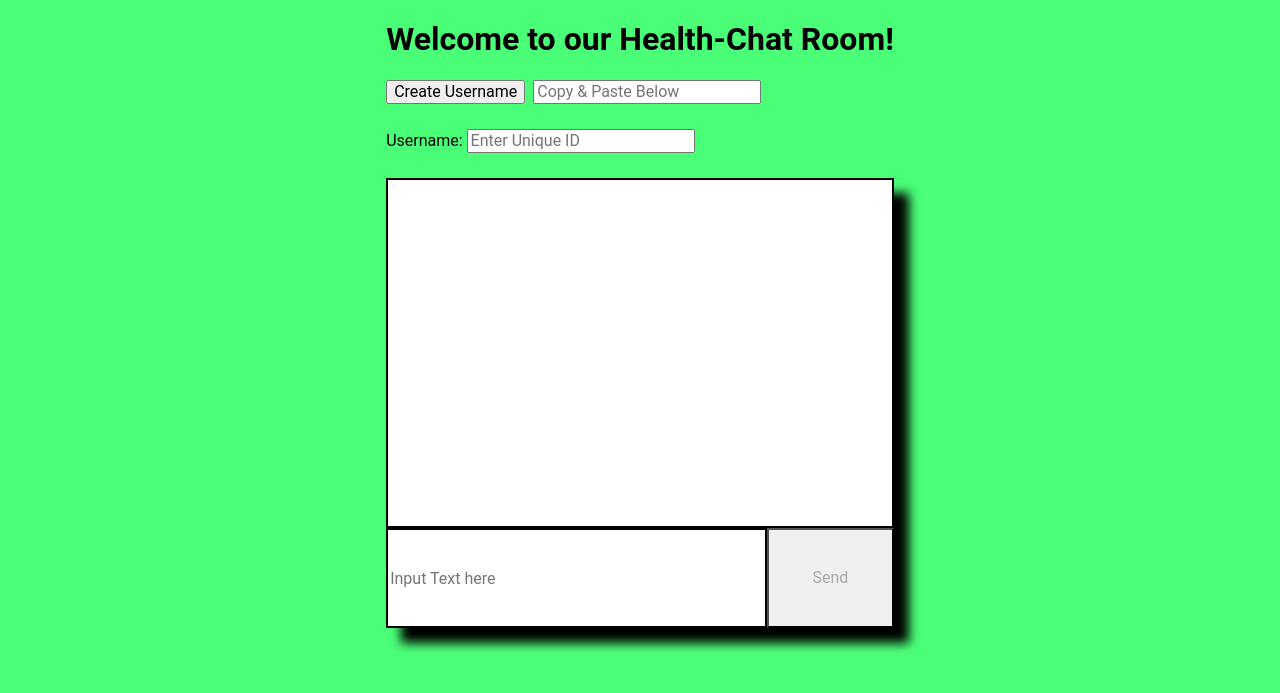
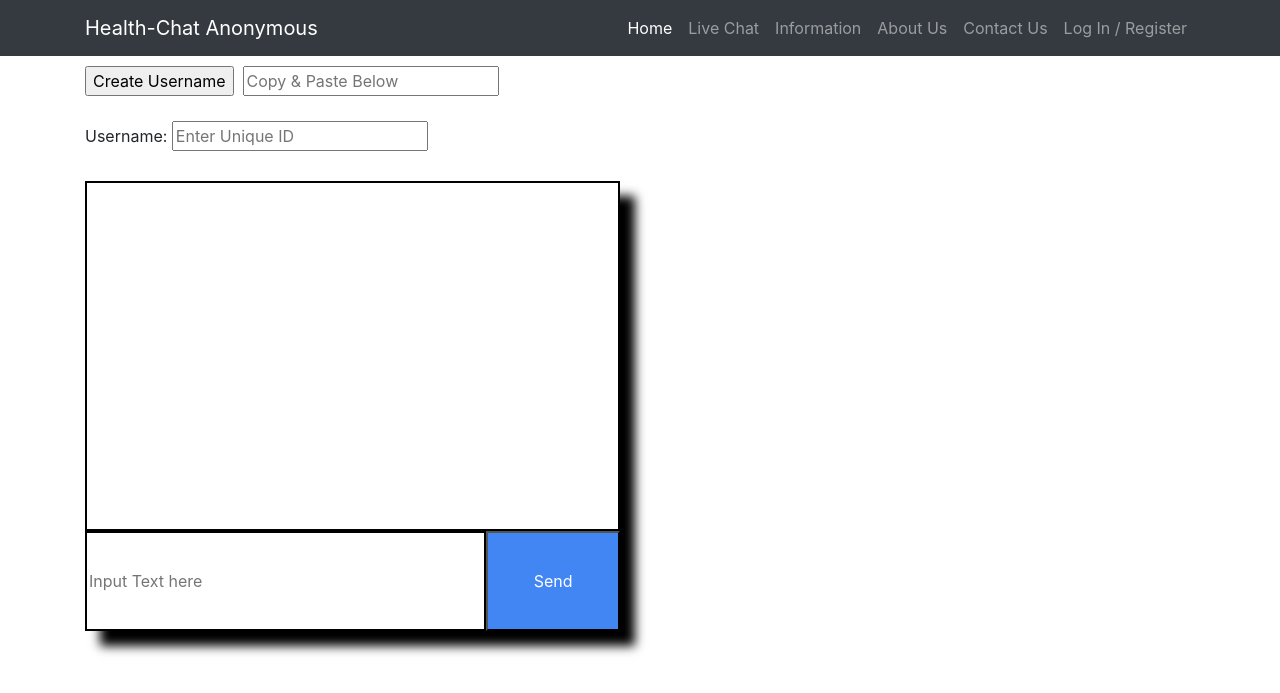
Before and after one commit to Johnmillar80/BackupHCA-JDM-UUJ, a PHP site: page /chatindex.html in a window 1280 px wide. Shown: the top 693 px of the page. Run offline with PHP 8.4, Linux system fonts and the light colour scheme; data that the repository does not hold is empty; some libraries are stand-ins or nearby versions.

Commit message:
15.03.18

```diff
--- a/chatindex.html
+++ b/chatindex.html
@@ -8,8 +8,46 @@
     <link rel="stylesheet" href="https://cdnjs.cloudflare.com/ajax/libs/normalize/5.0.0/normalize.min.css" type="text/css" media="screen"
     />
     <link rel="stylesheet" href="chatroom.css" type="text/css" media="screen" />
+    <link rel="stylesheet" href="https://maxcdn.bootstrapcdn.com/bootstrap/4.0.0/css/bootstrap.min.css">
+
+
 </head>
 <body>
+     <!-- Navigation -->
+
+    <nav class="navbar navbar-expand-lg navbar-dark bg-dark fixed-top">
+      <div class="container">
+        <a class="navbar-brand" href="#">Health-Chat Anonymous</a>
+        <button class="navbar-toggler" type="button" data-toggle="collapse" data-target="#navbarResponsive" aria-controls="navbarResponsive" aria-expanded="false" aria-label="Toggle navigation">
+          <span class="navbar-toggler-icon"></span>
+        </button>
+        <div class="collapse navbar-collapse" id="navbarResponsive">
+          <ul class="navbar-nav ml-auto">
+            <li class="nav-item active">
+              <a class="nav-link" href="index.html">Home
+                <span class="sr-only">(current)</span>
+              </a>
+            </li>
+            <li class="nav-item">
+              <a class="nav-link" href="categories.html">Live Chat</a>
+            </li>
+            <li class="nav-item">
+              <a class="nav-link" href="information.html">Information</a>
+            </li>
+            <li class="nav-item">
+              <a class="nav-link" href="about.html">About Us</a>
+            </li>
+            <li class="nav-item">
+              <a class="nav-link" href="contact.html">Contact Us</a>
+            </li>
+           <li class="nav-item">
+              <a class="nav-link" href="login.php">Log In / Register</a>
+            </li>
+          </ul>
+        </div>
+      </div>
+    </nav>
+
     <div class="container">
         <header class="header">
             <h1> Welcome to our Health-Chat Room! </h1>
@@ -17,7 +55,7 @@
         <main>
 
             <!--Random Generator-->
-            <form name="randform">
+            <form name="randform" id="randform">
                 <input type="button" value="Create Username" onClick="randomString();">&nbsp;
                 <input type="text" placeholder="Copy & Paste Below" name="randomfield" value="">
             </form>
--- a/chatroom.css
+++ b/chatroom.css
@@ -39,7 +39,8 @@ body {
 }
 
 .chat #chatOutput {
-    overflow-y: scroll;
+    overflow-y: auto;
+    scroll-behavior: auto;
     height: 350px;
     width: 100%;
     border: 2px solid black;
@@ -56,9 +57,15 @@ body {
 
 .chat #chatSend {
     width: 25%;
-    color: darkgray;
+    color: white;
+    background-color: #4286f4;
     border-color: black;
 }
 
 
 /*Generator*/
+
+#randform{
+
+    padding-top: 10px;
+}
--- a/login.php
+++ b/login.php
@@ -43,6 +43,7 @@ and password='".md5($password)."'";
 <input name="submit" type="submit" value="Login" />
 </form>
 <p>Not registered yet? <a href='registration.php'>Register Here</a></p>
+<p>Return to our Homepage? <a href='index.html'>Home</a></p>
 </div>
 <?php } ?>
 </body>
--- a/registration.php
+++ b/registration.php
@@ -51,6 +51,7 @@ VALUES ('$username', '".md5($password)."', '$email', '$trn_date', '$address', '$
 <input type="employer" name="employer" placeholder="Employer" required />
 <input type="nhs_employee_code" name="nhs_employee_code" placeholder="NHS Employee Code" required />
 <input type="submit" name="submit" value="Register" />
+<p>Return to our Homepage? <a href='index.html'>Home</a></p>
 </form>
 </div>
 <?php } ?>
--- a/script.js
+++ b/script.js
@@ -43,6 +43,7 @@ $(document).ready(function () {
 });
 
 
+
 /* Random Number Generator*/
 
 
```
Also changed, not shown: index.html (+9 -8 lines), style.css (+8 -4 lines).
